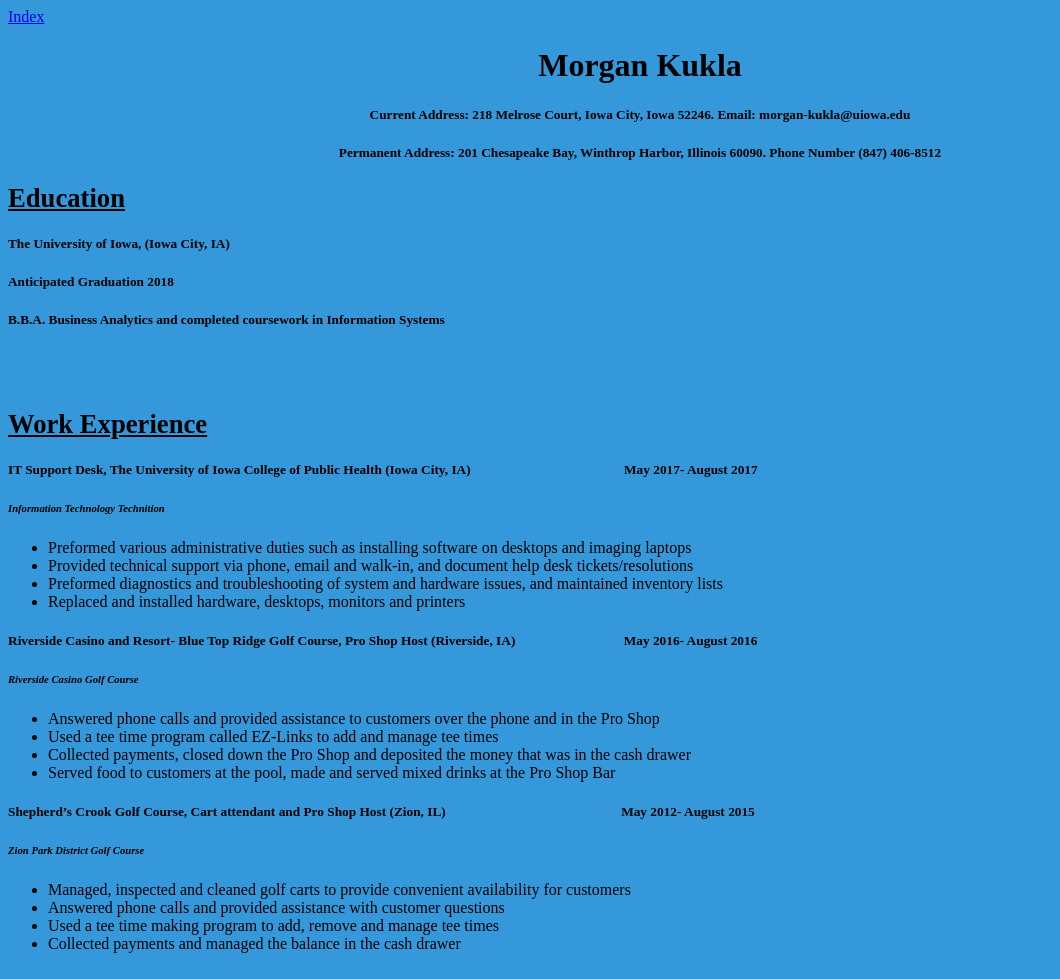
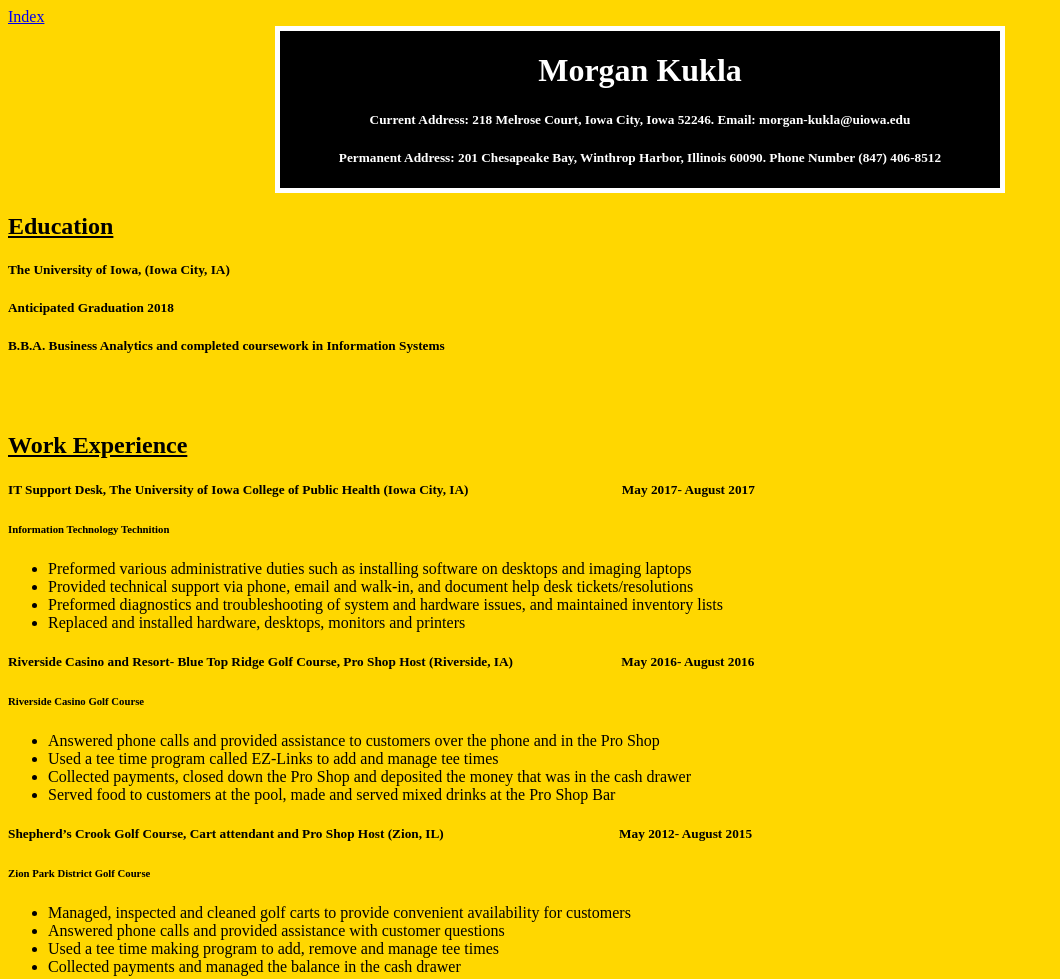
Before and after one commit to morgankukla/HW2, a plain HTML site: page Resume.html in a window 1280 px wide. Shown: the top 979 px of the page, without its empty margins (0-1060 px from the left). Drawn offline with Linux system fonts and the light colour scheme.

Commit message:
centered name on resume and changed colors

```diff
--- a/Resume.html
+++ b/Resume.html
@@ -1,42 +1,45 @@
 <!DOCTYPE html>
 <html lang="en">
 <head>
-<link rel="Stylesheet" type="text/css" href="Stylesheet.css"/>
-<a href="Index.html"> Index </a>
  <meta charset="utf-8">
  <title>Morgan Kukla Resume</title>
+<link rel="Stylesheet" type="text/css" href="Stylesheet.css"/>
  </head>
- <div style= "white"> </div>
- <h1 id="Morgan_Header"> Morgan Kukla </h1>
- <h5 id="Morgan_Header"> Current Address: 218 Melrose Court, Iowa City, Iowa 52246. Email: morgan-kukla@uiowa.edu </h5>
- <h5 id="Morgan_Header"> Permanent Address: 201 Chesapeake Bay, Winthrop Harbor, Illinois 60090. Phone Number (847) 406-8512 </h5>
- <body>
+<a href="Index.html"> Index </a>
 
- <h2 id="Underlined_Headers"> <u>Education </u> </h2>
+ <div id="border", class="wrapper">
+ <div class="wrapper">
+ <h1 class="Morgan_Header"> Morgan Kukla </h1>
+ <h5 class="Morgan_Header"> Current Address: 218 Melrose Court, Iowa City, Iowa 52246. Email: morgan-kukla@uiowa.edu </h5>
+ <h5 class="Morgan_Header"> Permanent Address: 201 Chesapeake Bay, Winthrop Harbor, Illinois 60090. Phone Number (847) 406-8512 </h5>
+ </div>
+ </div>
+
+ <h2 class="Underlined_Headers"> <u>Education </u> </h2>
  <h5> The University of Iowa, (Iowa City, IA)</h5>
  <h5> Anticipated Graduation 2018 </h5>
  <h5> B.B.A. Business Analytics and completed coursework in Information Systems </h5>
  <br>
  <br>
- <h2 id="Underlined_Headers"> <u>Work Experience </u> </h2>
- <h5 id="Job"> IT Support Desk, The University of Iowa College of Public Health (Iowa City, IA) <span style="padding-left:150px;"></span> May 2017- August 2017 </h5>
- <h6 id="Job_Description"> Information Technology Technition </h6>
+ <h2 class="Underlined_Headers"> <u>Work Experience </u> </h2>
+ <h5 class="Job"> IT Support Desk, The University of Iowa College of Public Health (Iowa City, IA) <span style="padding-left:150px;"></span> May 2017- August 2017 </h5>
+ <h6 class="Job_Description"> Information Technology Technition </h6>
  <ul>
 	<li> Preformed various administrative duties such as installing software on desktops and imaging laptops </li>
 	<li> Provided technical support via phone, email and walk-in, and document help desk tickets/resolutions </li>
 	<li> Preformed diagnostics and troubleshooting of system and hardware issues, and maintained inventory lists </li>
 	<li> Replaced and installed hardware, desktops, monitors and printers </li>
  </ul>
- <h5 id="Job"> Riverside Casino and Resort- Blue Top Ridge Golf Course, Pro Shop Host (Riverside, IA) <span style="padding-left:105px;"></span> May 2016- August 2016 </h5>
- <h6 id="Job_Description"> Riverside Casino Golf Course </h6>
+ <h5 class="Job"> Riverside Casino and Resort- Blue Top Ridge Golf Course, Pro Shop Host (Riverside, IA) <span style="padding-left:105px;"></span> May 2016- August 2016 </h5>
+ <h6 class="Job_Description"> Riverside Casino Golf Course </h6>
  <ul>
 	<li> Answered phone calls and provided assistance to customers over the phone and in the Pro Shop </li>
 	<li> Used a tee time program called EZ-Links to add and manage tee times </li>
 	<li> Collected payments, closed down the Pro Shop and deposited the money that was in the cash drawer </li>
 	<li> Served food to customers at the pool, made and served mixed drinks at the Pro Shop Bar </li>
  </ul>
- <h5 id="Job"> Shepherd’s Crook Golf Course, Cart attendant and Pro Shop Host (Zion, IL)	<span style="padding-left:172px;"></span> May 2012- August 2015 </h5>
- <h6 id="Job_Description"> Zion Park District Golf Course </h6>
+ <h5 class="Job"> Shepherd’s Crook Golf Course, Cart attendant and Pro Shop Host (Zion, IL)	<span style="padding-left:172px;"></span> May 2012- August 2015 </h5>
+ <h6 class="Job_Description"> Zion Park District Golf Course </h6>
  <ul>
 	<li> Managed, inspected and cleaned golf carts to provide convenient availability for customers </li>
 	<li> Answered phone calls and provided assistance with customer questions </li>
@@ -45,7 +48,7 @@
  </ul>
  <br>
  <br>
- <h2 id="Underlined_Headers"> <u> Qualifications </u> </h2>
+ <h2 class="Underlined_Headers"> <u> Qualifications </u> </h2>
  <ul>
 	<li> Ability to use computers to manage databases and analyze numbers efficiently </li>
 	<li> Ability to provide SQL queries using Oracle and basic code using Python and Java </li>
@@ -54,11 +57,11 @@
  </ul>
  <br>
  <br>
- <h2 id="Underlined_Headers"> <u> Hobbies/ Interests </u> </h2>
+ <h2 class="Underlined_Headers"> <u> Hobbies/ Interests </u> </h2>
  <ul>
 	<li> Studying and analyzing Astrophysics concepts such as the Theory of Relativity, Stock Market, Music and Sports </li>
 	<li> Member of the University of Iowa Women’s Golf Team (2014-present), Career Leadership Academy </li>
 </ul>
 
- </body>
+
  </html>
--- a/Stylesheet.css
+++ b/Stylesheet.css
@@ -1,19 +1,31 @@
 .section_header{font-size: 15pt; text-align:left; line-height: 10pt; padding-bottom: 10pt;}
-#Morgan_Header{text-align:center;}
-#Underlined_Headers {text-align:left; font-size: 20pt;}
-#Job{text-align:left; font-size:10pt;}
-#Job_Description{text-align:left; font-size: 8pt; font-style:italic;}
-#Picture_Description{text-align:center; font-size: 10pt; font-style: bold; padding-top: 12pt;}
+.wrapper{width:720px; margin:0px auto; text-align:center;}
+#Morgan_Header{
+	text-align:center;
+	width: 600px;
+	margin: auto;
+	}
+#Underlined_Headers {
+	text-align:left; font-size: 20pt; color: black;
+}
+#Job{
+	text-align:left; font-size:10pt;
+	}
+#Job_Description{
+	text-align:left; font-size: 8pt; font-style:italic;
+	}
+#Picture_Description_Black{text-align:center; font-size: 10pt; font-style: bold; padding-top: 12pt; color:black;}
+#Picture_Description_Gold{text-align:center; font-size: 10pt; font-style: bold; padding-top: 12pt; color:gold;}
 
 body {
 	color:black;
-	background-color: #3498DB;
+	background-color: gold;
 	font-family: Veranda;
 }
 #Picture_One {
 	width:200px;
 	height:350px;
-	border: 25px solid red;
+	border: 25px solid blue;
 	margin-top: 50px;
 	margin-bottom: 50px;
 	margin-right: 50px;
@@ -24,8 +36,14 @@ body {
 #Picture_Two {
 	width:350px;
 	height:250px;
-	border: 25px solid yellow;
+	border: 25px solid black;
 	padding: 25px;
 	margin: 25px;
 	float: right;
 }
+#border {
+	background-color: black;
+	color: white;
+	border-style: solid;
+	border-width: 5px;
+}
```
Also changed, not shown: Index.html (+13 -16 lines).
